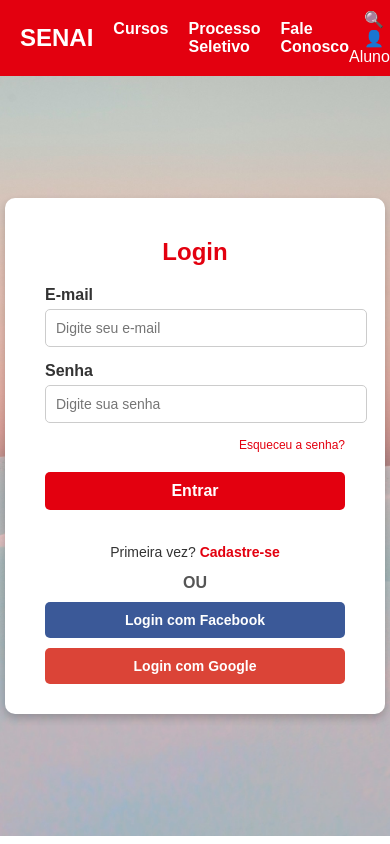
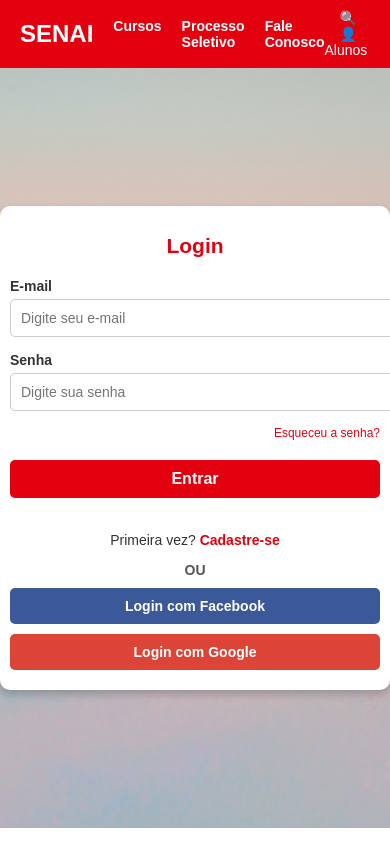
Before and after one commit to Dominique0000007/tela-login-tcc, a plain HTML site: page index.html in a window 390 px wide. Drawn offline with Linux system fonts and the light colour scheme.

Commit message:
Add files via upload

```diff
--- /dev/null
+++ b/global.css
@@ -0,0 +1 @@
+@import url('https://fonts.googleapis.com/css2?family=Poppins:ital,wght@0,100;0,200;0,300;0,400;0,500;0,600;0,700;0,800;0,900;1,100;1,200;1,300;1,400;1,500;1,600;1,700;1,800;1,900&display=swap');
--- a/index.html
+++ b/index.html
@@ -5,6 +5,8 @@
     <meta name="viewport" content="width=device-width, initial-scale=1.0">
     <title>Tela de Login - SENAI</title>
     <link rel="stylesheet" href="./css/style.css">
+    <link rel="stylesheet" href="./css/media.css">
+    <link rel="stylesheet" href="./css/global.css">
 </head>
 <body>
     <header class="header">
--- /dev/null
+++ b/login.js
@@ -0,0 +1,4 @@
+document.getElementById('login-form').addEventListener('submit', function (e) {
+    e.preventDefault();
+    alert('Login realizado com sucesso!');
+});
--- /dev/null
+++ b/media.css
@@ -0,0 +1,52 @@
+@media (max-width: 1280px) { /* Estilos padrão para desktops */
+    body {
+        font-size: 16px; /* Corrigido de .body para body */
+    }
+
+    .login-container { /* Altere .wrapper para .login-container para corresponder ao seu HTML */
+        width: 420px;
+        padding: 20px;
+    }
+  }
+
+  @media (max-width: 768px) { /* Estilo padrão para tablet */
+    .login-container {
+        width: 100%; /* Altere .wrapper para .login-container */
+        padding: 15px;
+    }
+
+    .navbar {
+        padding: 10px;
+    }
+
+    .login-btn {
+        font-size: 14px;
+        padding: 10px;
+    }
+  }
+
+  @media (max-width: 480px) { /* Estilo padrão para Celulares */
+    body {
+        font-size: 14px;
+    }
+
+    .login-container {
+        width: 100%; /* Altere .wrapper para .login-container */
+        padding: 10px;
+    }
+
+    .navbar {
+        flex-direction: column;
+        padding: 5px;
+    }
+
+    .login-btn {
+        font-size: 12px;
+        padding: 8px;
+    }
+
+    .social-icons img {
+        width: 30px;
+        height: 30px;
+    }
+  }
--- /dev/null
+++ b/style.css
@@ -0,0 +1,155 @@
+/* styles.css */
+
+body {
+    margin: 0;
+    font-family: Arial, sans-serif;
+    color: #333;
+}
+
+.header {
+    display: flex;
+    justify-content: space-between;
+    align-items: center;
+    background-color: #e3000f;
+    color: white;
+    padding: 10px 20px;
+}
+
+.header .logo {
+    font-size: 24px;
+    font-weight: bold;
+}
+
+.header nav ul {
+    list-style: none;
+    display: flex;
+    margin: 0;
+    padding: 0;
+}
+
+.header nav ul li {
+    margin-left: 20px;
+}
+
+.header nav ul li a {
+    color: white;
+    text-decoration: none;
+    font-weight: bold;
+}
+
+.header .icons .icon {
+    margin-left: 15px;
+}
+
+.main {
+    display: flex;
+    justify-content: center;
+    align-items: center;
+    height: 90vh;
+    background: url('../img/imagem_fundo.png') no-repeat center center/cover;
+}
+
+.login-container {
+    background: white;
+    border-radius: 10px;
+    box-shadow: 0 4px 8px rgba(0, 0, 0, 0.2);
+    padding: 20px 40px;
+    width: 300px;
+    text-align: center;
+}
+
+.login-container h2 {
+    margin-bottom: 20px;
+    color: #e3000f;
+}
+
+.input-group {
+    margin-bottom: 15px;
+    text-align: left;
+}
+
+.input-group label {
+    display: block;
+    font-weight: bold;
+    margin-bottom: 5px;
+}
+
+.input-group input {
+    width: 100%;
+    padding: 10px;
+    border: 1px solid #ccc;
+    border-radius: 5px;
+    font-size: 14px;
+}
+
+.forgot-password {
+    display: block;
+    margin-bottom: 20px;
+    text-align: right;
+    font-size: 12px;
+    color: #e3000f;
+    text-decoration: none;
+}
+
+.btn-login {
+    width: 100%;
+    padding: 10px;
+    border: none;
+    border-radius: 5px;
+    background: #e3000f;
+    color: white;
+    font-size: 16px;
+    font-weight: bold;
+    cursor: pointer;
+    margin-bottom: 20px;
+}
+
+.btn-login:hover {
+    background: #c2000d;
+}
+
+.register-link {
+    font-size: 14px;
+    color: #333;
+}
+
+.register-link a {
+    color: #e3000f;
+    text-decoration: none;
+    font-weight: bold;
+}
+
+.social-login p {
+    margin: 10px 0;
+    font-weight: bold;
+    color: #555;
+}
+
+.btn-social {
+    width: 100%;
+    padding: 10px;
+    border: none;
+    border-radius: 5px;
+    font-size: 14px;
+    font-weight: bold;
+    cursor: pointer;
+    margin-bottom: 10px;
+}
+
+.btn-social.facebook {
+    background: #3b5998;
+    color: white;
+}
+
+.btn-social.facebook:hover {
+    background: #344e86;
+}
+
+.btn-social.google {
+    background: #db4437;
+    color: white;
+}
+
+.btn-social.google:hover {
+    background: #c33d2e;
+}
```
Also changed, not shown: login-form.js (added, +15 -0 lines), img/icon/image 13.png (added).
